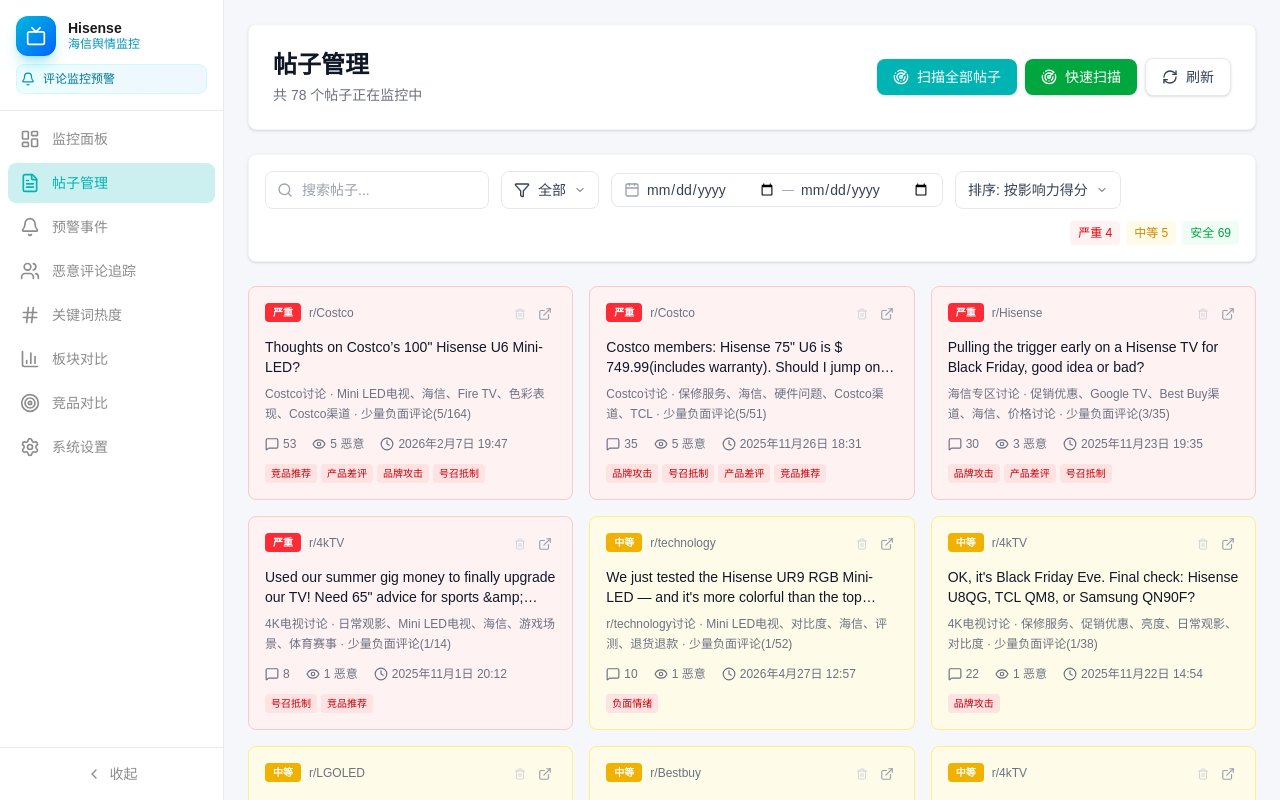
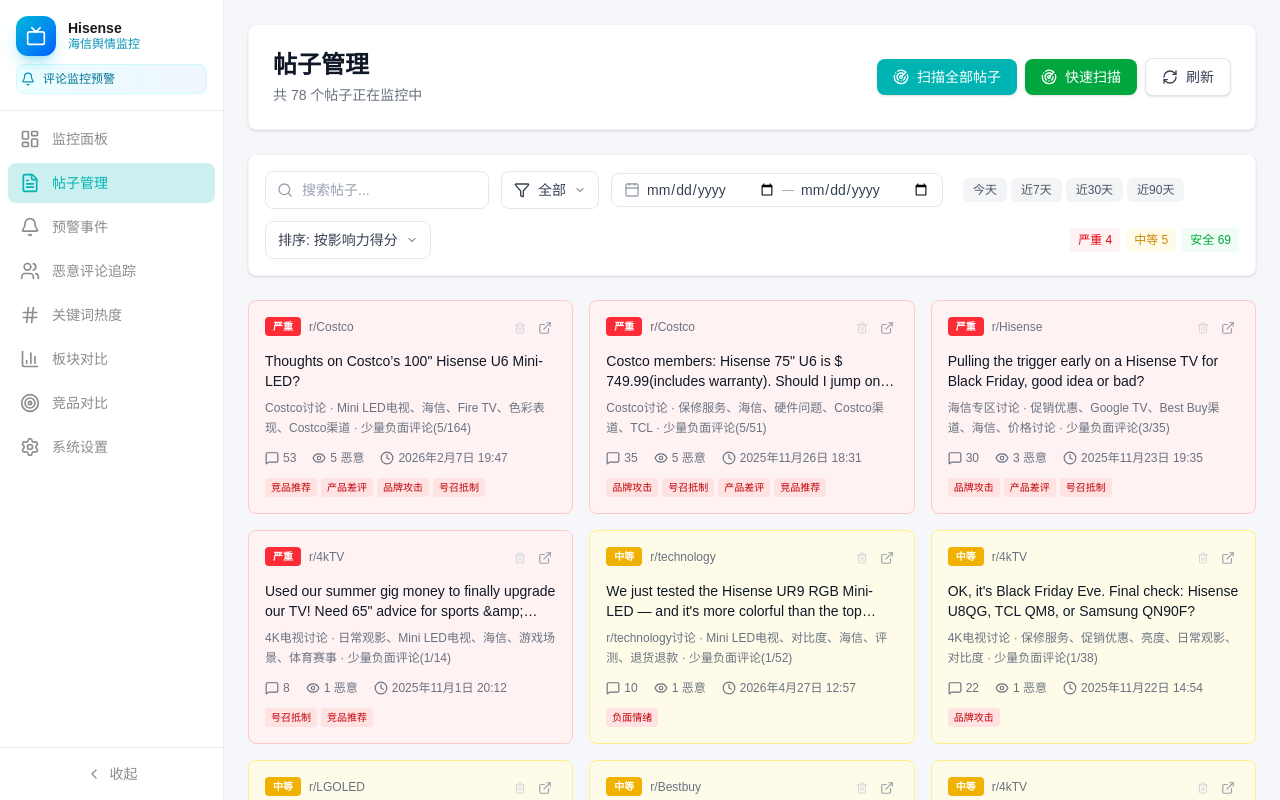
Before and after one commit to zezzezzez/reddit, a Next.js app: page /posts in a window 1280 px wide. Shown: the top 800 px of the page. Built offline with nearby package versions, Linux system fonts and the light colour scheme.

Commit message:
feat: 优化多个页面的筛选器和交互体验 - 帖子管理添加快捷日期按钮，竞品历史显示健康度摘要，监控面板添加趋势图时间筛选

```diff
--- a/src/app/competitor/competitor-page.tsx
+++ b/src/app/competitor/competitor-page.tsx
@@ -707,6 +707,32 @@ export default function CompetitorPage() {
                       删除
                     </button>
                   </div>
+
+                  {/* 健康度摘要 */}
+                  {record.data?.brands && (
+                    <div className="flex items-center gap-3 mt-2 pt-2 border-t border-gray-100">
+                      {Object.entries(record.data.brands).map(([brandName, brandData]: [string, any]) => {
+                        // 计算健康度
+                        const criticalPenalty = (brandData.criticalPosts || 0) * 4;
+                        const mediumPenalty = (brandData.mediumPosts || 0) * 1.5;
+                        const flaggedRatio = brandData.totalComments > 0
+                          ? (brandData.flaggedComments / brandData.totalComments * 100) : 0;
+                        const flaggedPenalty = flaggedRatio * 0.5;
+                        const healthScore = Math.max(0, Math.round(100 - Math.min(criticalPenalty, 60) - Math.min(mediumPenalty, 25) - Math.min(flaggedPenalty, 15)));
+                        const healthLabel = healthScore >= 80 ? '健康' : healthScore >= 60 ? '一般' : healthScore >= 40 ? '预警' : '高危';
+                        const healthColor = healthScore >= 80 ? 'text-green-600' : healthScore >= 60 ? 'text-yellow-600' : healthScore >= 40 ? 'text-orange-600' : 'text-red-600';
+                        const bgColor = healthScore >= 80 ? 'bg-green-50' : healthScore >= 60 ? 'bg-yellow-50' : healthScore >= 40 ? 'bg-orange-50' : 'bg-red-50';
+
+                        return (
+                          <div key={brandName} className={`flex items-center gap-1 px-2 py-1 rounded-full text-xs ${bgColor}`}>
+                            <span className="font-medium">{brandName}:</span>
+                            <span className={`font-bold ${healthColor}`}>{healthScore}</span>
+                            <span className="text-gray-500">{healthLabel}</span>
+                          </div>
+                        );
+                      })}
+                    </div>
+                  )}
                 </div>
               );
             })}
--- a/src/app/dashboard-page.tsx
+++ b/src/app/dashboard-page.tsx
@@ -54,6 +54,7 @@ export default function DashboardPage() {
   const [pushing, setPushing] = useState(false);
   const [pushResult, setPushResult] = useState<{ success: boolean; message: string } | null>(null);
   const [notifyScheduler, setNotifyScheduler] = useState<{ enabled: boolean; scheduledTime: string | null; lastPushTime: string | null; lastPushResult: { success: boolean; message: string; postCount: number } | null } | null>(null);
+  const [trendDays, setTrendDays] = useState(7); // 趋势图显示天数
 
   useEffect(() => {
     fetchDashboard();
@@ -368,7 +369,25 @@ export default function DashboardPage() {
         {/* Trend Chart */}
         <div className="lg:col-span-2 bg-white rounded-lg p-5 border border-gray-100 shadow-sm">
           <div className="flex items-center justify-between mb-1">
-            <h3 className="text-sm font-semibold text-gray-900">评论情感趋势 (7天)</h3>
+            <div className="flex items-center gap-3">
+              <h3 className="text-sm font-semibold text-gray-900">评论情感趋势</h3>
+              {/* 时间范围选择 */}
+              <div className="flex items-center gap-1">
+                {[7, 14, 30].map(days => (
+                  <button
+                    key={days}
+                    onClick={() => setTrendDays(days)}
+                    className={`px-2 py-0.5 text-xs rounded transition-all ${
+                      trendDays === days
+                        ? 'bg-cyan-100 text-cyan-700 font-medium'
+                        : 'text-gray-500 hover:bg-gray-100'
+                    }`}
+                  >
+                    {days}天
+                  </button>
+                ))}
+              </div>
+            </div>
             <div className="flex items-center gap-3 text-xs text-gray-500">
               <span className="flex items-center gap-1"><span className="w-2 h-2 rounded-full bg-green-500 inline-block"></span>正面: 情感分数 &gt; 0.1</span>
               <span className="flex items-center gap-1"><span className="w-2 h-2 rounded-full bg-gray-400 inline-block"></span>中性: -0.1 ~ 0.1</span>
@@ -377,7 +396,7 @@ export default function DashboardPage() {
           </div>
           <p className="text-xs text-gray-500 mb-3">纵轴表示对应情感类别的评论数量</p>
           <ResponsiveContainer width="100%" height={260}>
-            <AreaChart data={data.trendData}>
+            <AreaChart data={data.trendData?.slice(-trendDays)}>
               <CartesianGrid strokeDasharray="3 3" stroke="#e5e7eb" />
               <XAxis dataKey="date" stroke="#9ca3af" fontSize={12} tickFormatter={(v) => v.slice(5)} />
               <YAxis stroke="#9ca3af" fontSize={12} />
--- a/src/app/posts/posts-page.tsx
+++ b/src/app/posts/posts-page.tsx
@@ -40,6 +40,14 @@ const SORT_OPTIONS = [
   { value: 'comments', label: '按评论数' },
 ];
 
+// 快捷日期筛选选项
+const QUICK_DATE_OPTIONS = [
+  { label: '今天', days: 0 },
+  { label: '近7天', days: 7 },
+  { label: '近30天', days: 30 },
+  { label: '近90天', days: 90 },
+];
+
 export default function PostsPage() {
   const [posts, setPosts] = useState<any[]>([]);
   const [loading, setLoading] = useState(true);
@@ -55,6 +63,7 @@ export default function PostsPage() {
   const [scanResult, setScanResult] = useState<{success: boolean; message: string} | null>(null);
   const [showSortMenu, setShowSortMenu] = useState(false);
   const [deletingPostId, setDeletingPostId] = useState<string | null>(null);
+  const [selectedQuickDate, setSelectedQuickDate] = useState<string | null>(null);
 
   useEffect(() => {
     fetchPosts();
@@ -257,7 +266,7 @@ export default function PostsPage() {
             <input
               type="date"
               value={dateFrom}
-              onChange={(e) => setDateFrom(e.target.value)}
+              onChange={(e) => { setDateFrom(e.target.value); setSelectedQuickDate(null); }}
               className="bg-transparent text-sm text-gray-700 focus:outline-none w-[130px]"
               title="开始日期"
             />
@@ -265,19 +274,52 @@ export default function PostsPage() {
             <input
               type="date"
               value={dateTo}
-              onChange={(e) => setDateTo(e.target.value)}
+              onChange={(e) => { setDateTo(e.target.value); setSelectedQuickDate(null); }}
               className="bg-transparent text-sm text-gray-700 focus:outline-none w-[130px]"
               title="结束日期"
             />
             {(dateFrom || dateTo) && (
               <button
-                onClick={() => { setDateFrom(''); setDateTo(''); }}
+                onClick={() => { setDateFrom(''); setDateTo(''); setSelectedQuickDate(null); }}
                 className="text-gray-400 hover:text-gray-700 ml-1"
                 title="清除日期筛选"
               >
                 <X className="w-3.5 h-3.5" />
               </button>
             )}
+          </div>
+
+
+          {/* Quick Date Filter Buttons */}
+          <div className="flex items-center gap-1 ml-2">
+            {QUICK_DATE_OPTIONS.map(opt => (
+              <button
+                key={opt.days}
+                onClick={() => {
+                  const today = new Date();
+                  const targetDate = new Date(today.getTime() - opt.days * 24 * 60 * 60 * 1000);
+                  const todayStr = today.toISOString().split('T')[0];
+                  const targetStr = targetDate.toISOString().split('T')[0];
+
+                  if (opt.days === 0) {
+                    // 今天：只设置结束日期为今天，开始日期为空
+                    setDateFrom('');
+                    setDateTo(todayStr);
+                  } else {
+                    setDateFrom(targetStr);
+                    setDateTo(todayStr);
+                  }
+                  setSelectedQuickDate(String(opt.days));
+                }}
+                className={`px-2.5 py-1 text-xs rounded-md transition-all ${
+                  selectedQuickDate === String(opt.days)
+                    ? 'bg-primary text-white shadow-sm'
+                    : 'bg-gray-100 text-gray-600 hover:bg-gray-200'
+                }`}
+              >
+                {opt.label}
+              </button>
+            ))}
           </div>
 
           {/* Sort */}
```
